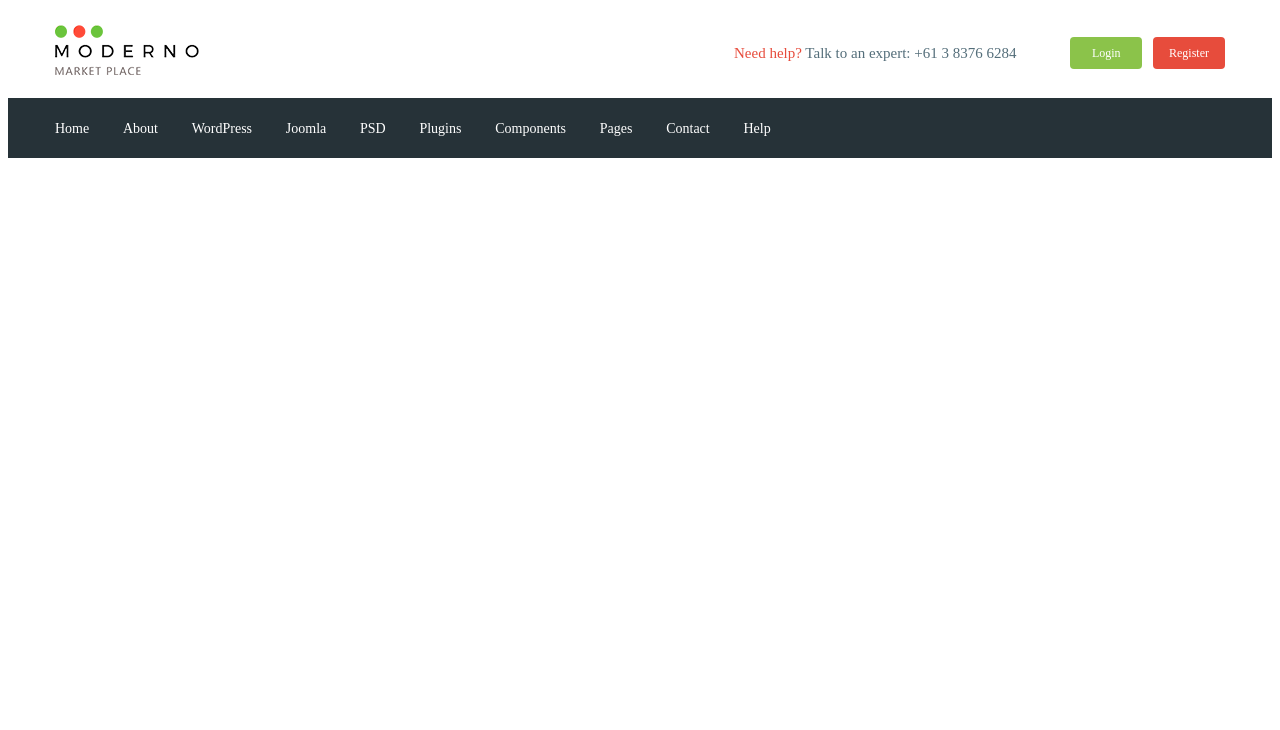
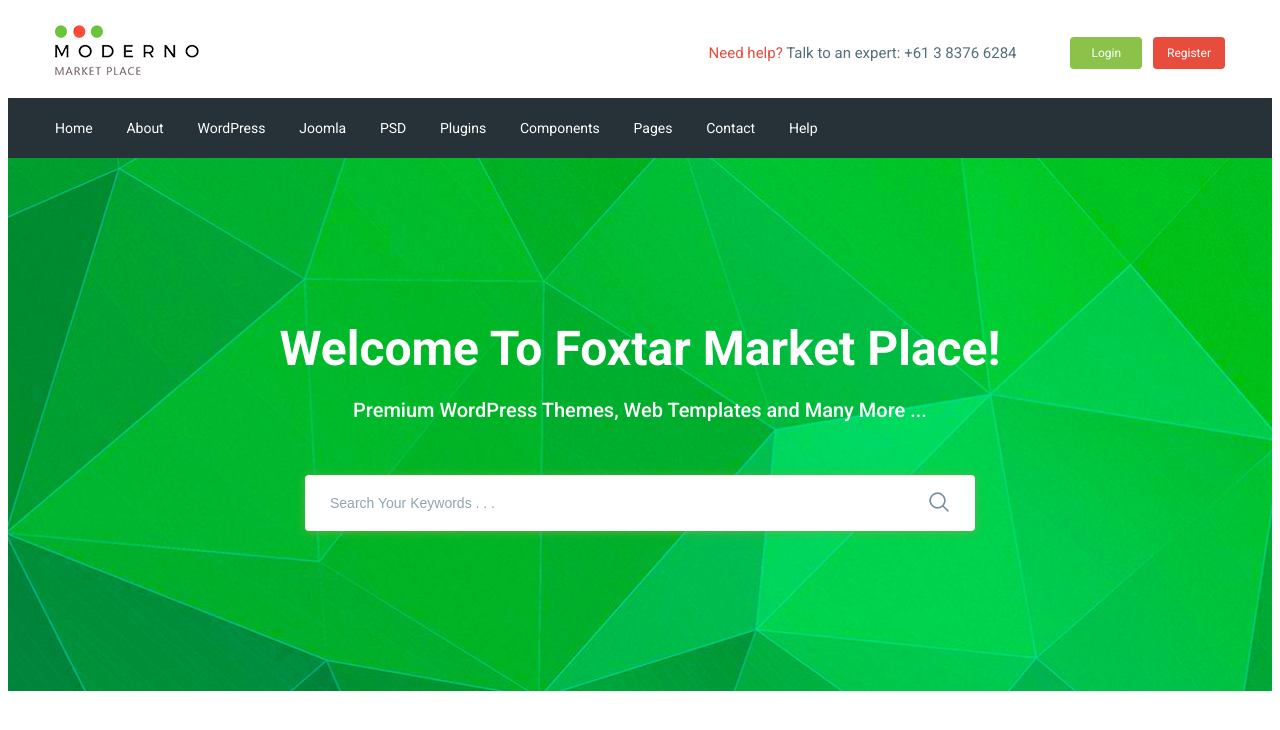
Before and after one commit to Saimon1775/moderno, a website: page app/index.html in a window 1280 px wide. Drawn offline with nearby package versions, Linux system fonts and the light colour scheme.

Commit message:
added search section

```diff
--- a/app/index.html
+++ b/app/index.html
@@ -6,7 +6,7 @@
     <meta name="viewport" content="width=device-width, initial-scale=1.0">
     <title>MODERNO</title>
     <link rel="preconnect" href="https://fonts.gstatic.com">
-    <link href="https://fonts.googleapis.com/css2?family=Roboto:wght@500;700&display=swap" rel="stylesheet">
+    <link href="https://fonts.googleapis.com/css2?family=Roboto:wght@400;500;700&display=swap" rel="stylesheet">
     <link rel="stylesheet" href="css/style.min.css">
 </head>
 
@@ -96,11 +96,31 @@
                 </nav>
             </div>
         </div>
+     </header>
 
-    </header>
+     <section class="search" style="background-image: url(../images/search-bg.jpg);">
+        <div class="container">
+           <div class="search__inner">
+               <div class="search__inner-title">
+                Welcome To Foxtar Market Place!
+               </div>
+               <div class="search__inner-text">
+                Premium WordPress Themes, Web Templates and Many More ...
+               </div>
+               <div class="search__inner-form">
+                   <form >
+                       <input type="text" placeholder="Search Your Keywords . . ." required>
+                       <button type="submit">
+                           <img src="images/icons/search.png" alt="">
+                       </button>
+                   </form>
+               </div>
+           </div>
+        </div>
+     </section>
 
-
-
+    <script src="https://ajax.googleapis.com/ajax/libs/jquery/3.5.1/jquery.min.js"></script>
+    <script src="js/libs.min.js"></script>
     <script src="js/main.min.js"></script>
 </body>
 
--- a/app/scss/_fonts.scss
+++ b/app/scss/_fonts.scss
@@ -1,4 +1,4 @@
-@font-face {
+@font-face{
     font-family: 'Roboto-Regular', sans-serif;
     src: url('../fonts/Roboto-Regular.woff2') format('woff2'),
          url('../fonts/Roboto-Regular.woff') format('woff');
--- a/app/scss/_global.scss
+++ b/app/scss/_global.scss
@@ -18,7 +18,7 @@ li{
     list-style: none;
 }
 body{
-font-family: 'Roboto-Regular' sans-serif;
+font-family: 'Roboto', sans-serif;
 font-weight: 400;
 font-size: 15px;
 line-height: 24px;
--- a/app/scss/style.scss
+++ b/app/scss/style.scss
@@ -1,6 +1,6 @@
 @import 'vars';
 @import 'global';
-@import 'fonts';
+@import '_fonts';
 
 .header__top-inner{
     display: flex;
@@ -52,3 +52,56 @@ background-color: $bg;
       font-size: 14px;
   }
 }
+.search{
+    background-repeat: no-repeat;
+    background-size: cover;
+    background-position: center;
+    min-height: 533px;
+}
+.search__inner{
+    padding: 155px 0px 100px;
+    color: #fff;
+    text-align: center;
+    &-title{
+margin-bottom: 10px;
+font-size: 48px;
+font-weight: 700;
+line-height: 72px;
+    }
+    &-text{
+margin-bottom: 50px;
+font-size: 20px;
+font-weight: 500;
+line-height: 30px;
+    }
+    &-form{
+        max-width: 670px;
+        margin: 0 auto;
+        position: relative;
+         input{
+            display: block;
+            width: 100%;
+            box-shadow: 0px 1px 10px 0px rgba(124, 178, 64, 0.75);
+            border-radius: 4px;
+            height: 56px;
+            border: none;
+            font-size: 14px;
+            font-weight: 500;
+            outline: none;
+            padding-left: 25px;
+            padding-right: 60px;
+            &::placeholder{
+                color:#90a4ae;
+                font-weight: 500;
+            }
+        }
+        button{
+            position: absolute;
+            border:none;
+            background-color: transparent;
+            right: 20px;
+            top: 16px;
+            outline: none;
+        }
+    }
+}
```
Also changed, not shown: app/css/style.min.css, app/images/icons/search.png (added), app/images/search-bg.jpg (added).
